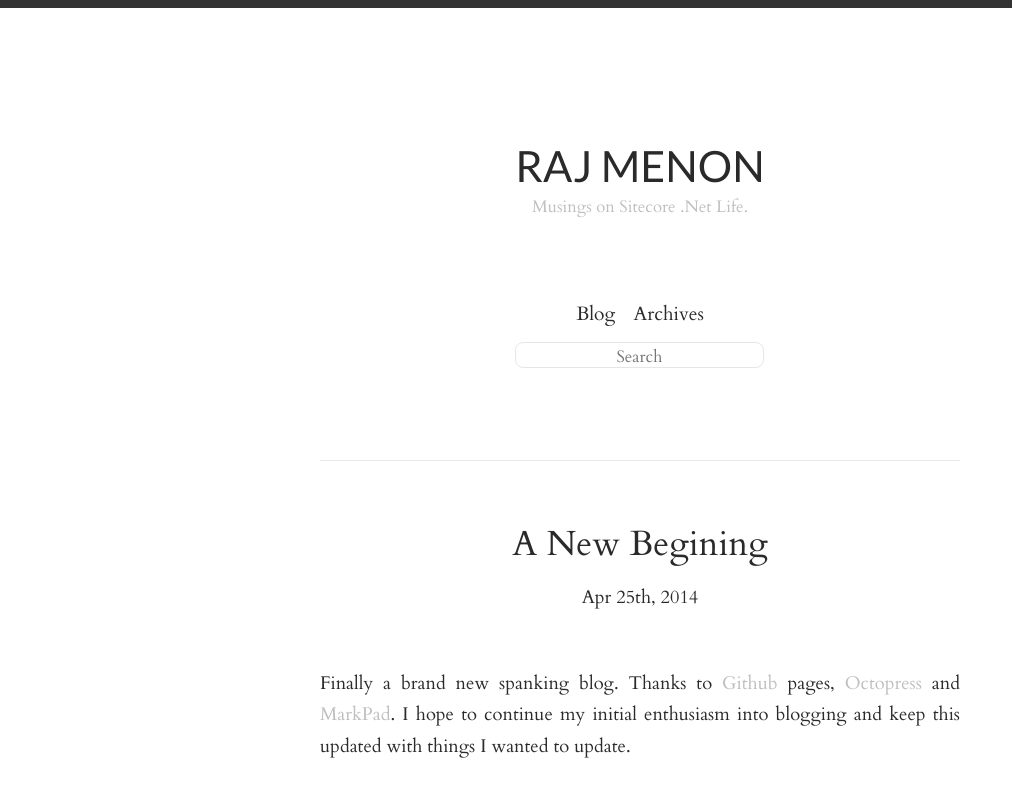
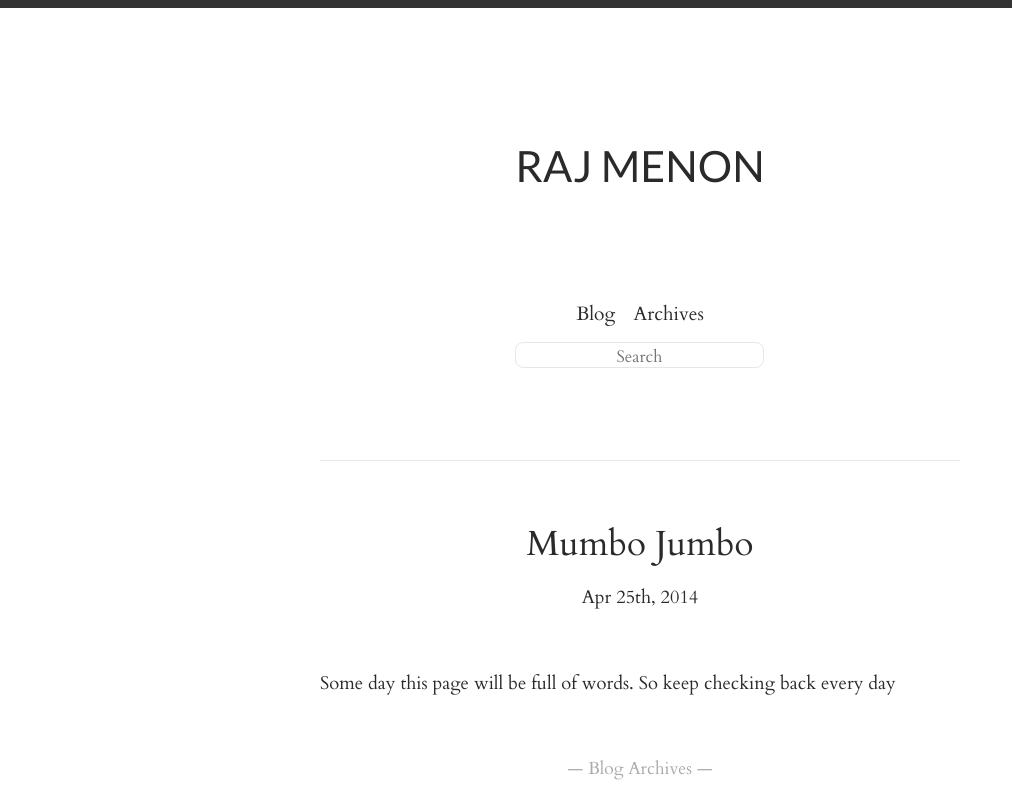
Before and after one commit to rajmenon/rajmenon.github.io, a plain HTML site: page index.html in a window 1280 px wide. Shown: the top 787 px of the page, 0-1012 px from the left. Drawn offline with nearby package versions, Linux system fonts and the light colour scheme; a web font is replaced by a local one.

Commit message:
Update index.html

```diff
--- a/index.html
+++ b/index.html
@@ -56,7 +56,7 @@
   <header role="banner"><hgroup>
   <h1><a href="/">Raj Menon</a></h1>
 
-    <h2>Musings on Sitecore .Net Life.</h2>
+    <h2></h2>
 
 </hgroup>
 
@@ -93,7 +93,7 @@
 
   <header>
 
-      <h1 class="entry-title"><a href="/blog/2014/04/25/a-new-begining/">A New Begining</a></h1>
+      <h1 class="entry-title"><a href="/blog/2014/04/25/a-new-begining/">Mumbo Jumbo</a></h1>
 
 
       <p class="meta">
@@ -116,7 +116,7 @@
   </header>
 
 
-  <div class="entry-content"><p>Finally a brand new spanking blog. Thanks to <a href="http://github.com">Github</a> pages,  <a href="octopress.org">Octopress</a> and <a href="http://code52.org/DownmarkerWPF/">MarkPad</a>. I hope to continue my initial enthusiasm into blogging and keep this updated with things I wanted to update.</p>
+  <div class="entry-content"><p>Some day this page will be full of words. So keep checking back every day</p>
 </div>
 
 
```
